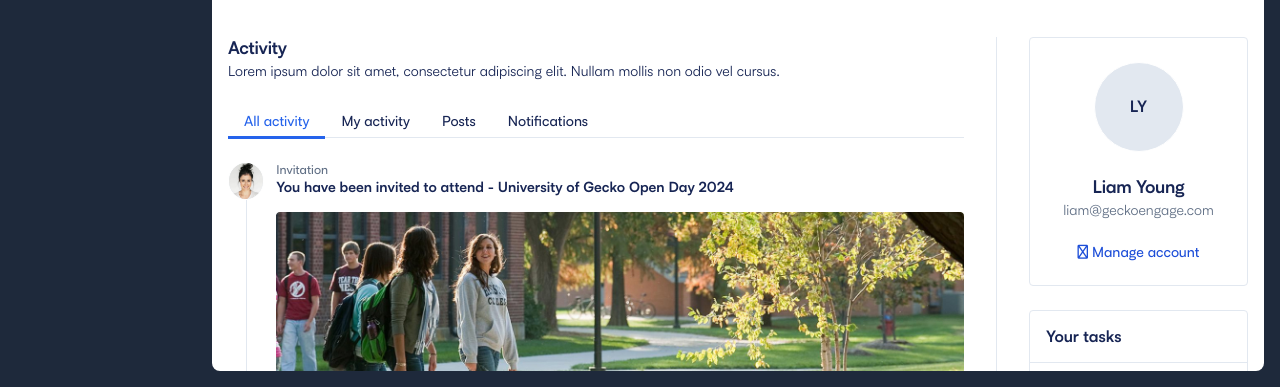
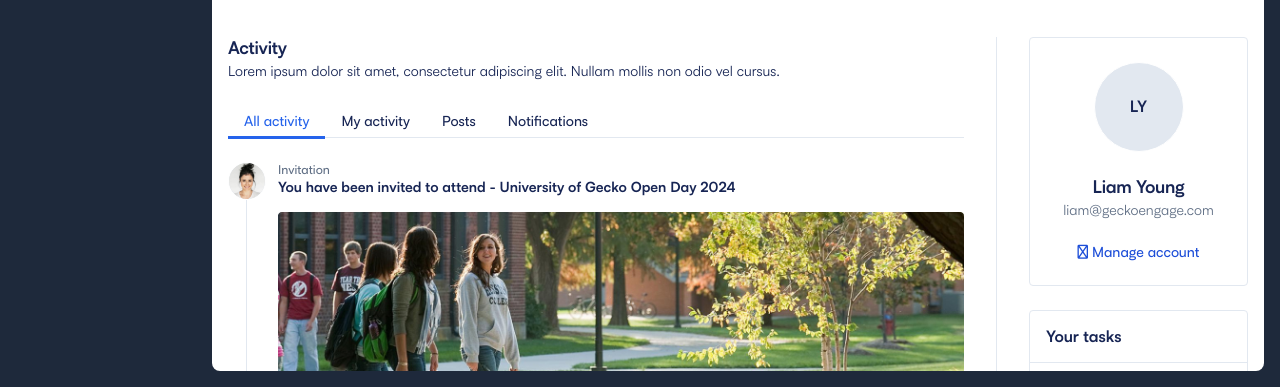
Before and after one commit to liamgecko/Gecko-Activity-Feed, a plain HTML site: page index.html in a window 1280 px wide. Shown: the part 413-800 px from the top of the page. Drawn offline with nearby package versions, Linux system fonts and the light colour scheme.

Commit message:
Add files via upload

```diff
--- a/css/Custom.css
+++ b/css/Custom.css
@@ -1,7 +1,3 @@
-* {
-  min-width: 0;
-}
-
 .gecko-events-embed-event-tabs-container {
   border: 1px solid #E2E8F0 !important;
   border-radius: 4px;
```
